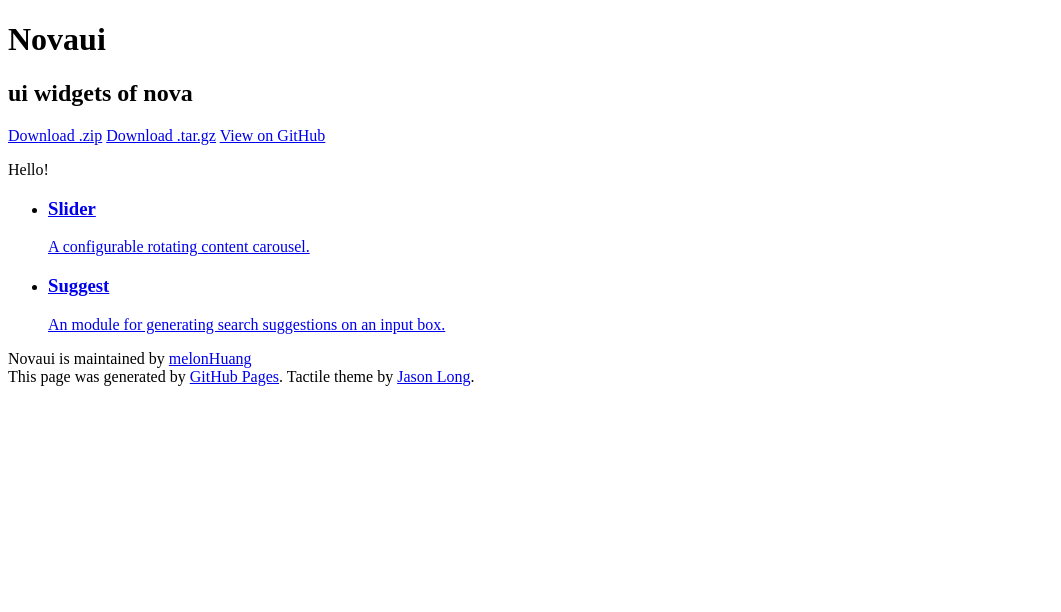
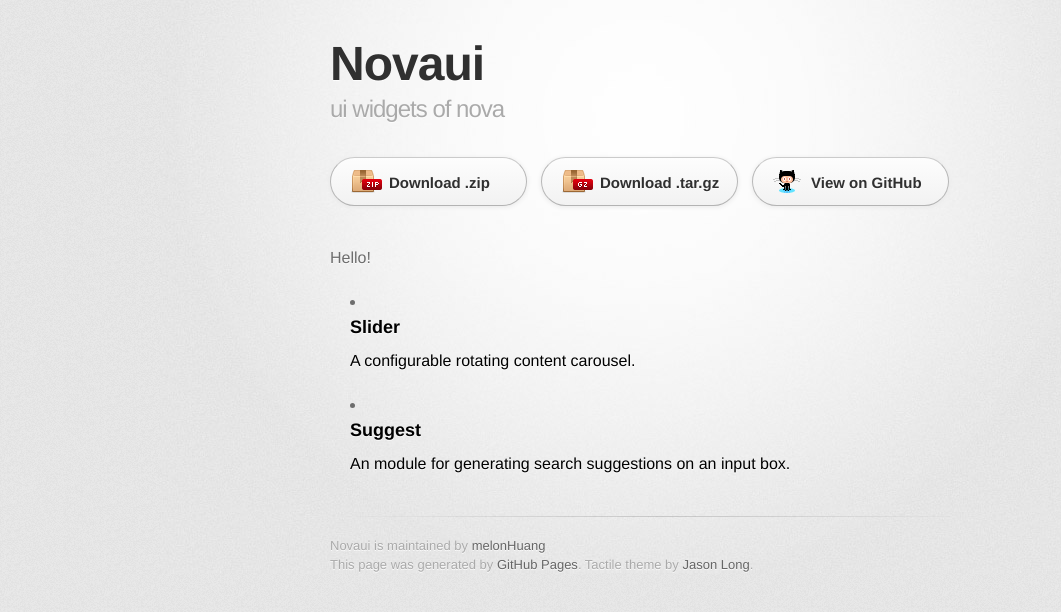
Before and after one commit to 75team/novaUI, a Jekyll site: the page built from index.md, in a window 1280 px wide. Shown: the top 612 px of the page, without its empty margins (0-1061 px from the left). Built offline with Jekyll 4.4.1, drawn with Linux system fonts in a browser that asks for light colours; some web fonts are replaced; Markdown is read by kramdown in place of the engine named in the settings.

```diff
--- a/_config.yml
+++ b/_config.yml
@@ -1,2 +1,2 @@
 markdown: rdiscount
-baseurl: /novaUI
+baseurl: /novaUI/
```
